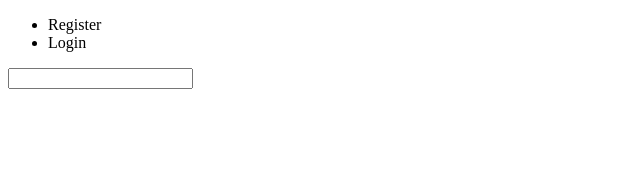
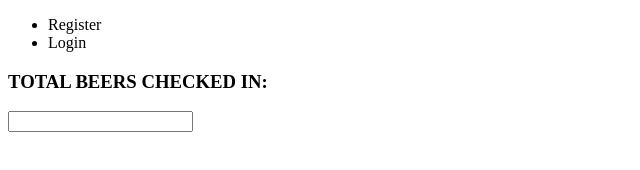
Before and after one commit to estermer/craftd-app, a website: page public/index.html at #!/user-home in a window 1280 px wide. Shown: the whole page, without its empty margins (0-640 px from the left). Drawn offline with nearby package versions, Linux system fonts and the light colour scheme; some packages are replaced by stand-ins of ours.

Commit message:
Added a total beers checked in feature to user home

```diff
--- a/public/partials/user-home.html
+++ b/public/partials/user-home.html
@@ -1,3 +1,5 @@
+<h3>TOTAL BEERS CHECKED IN: {{currentUser.beers.length}}</h3>
+
 <label>
   <input type="text" ng-model="searchText">
 </label>
```
